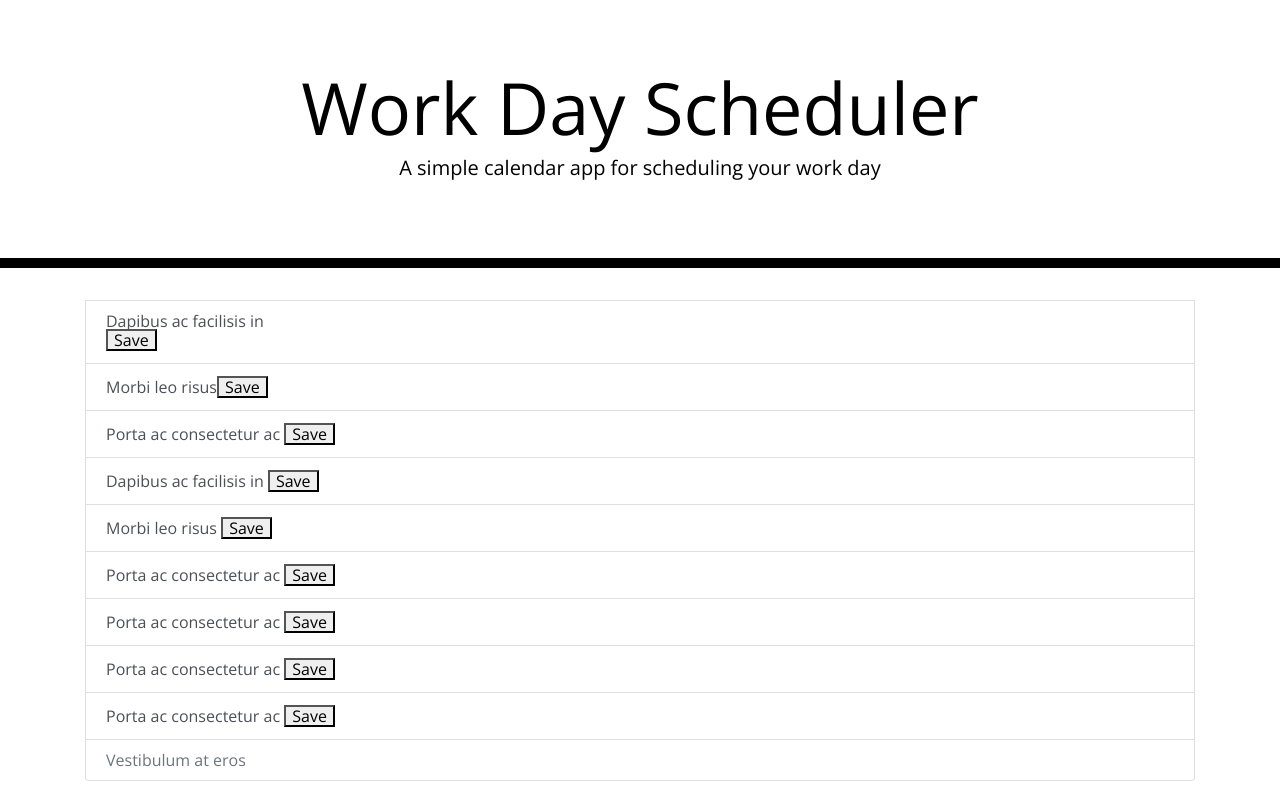
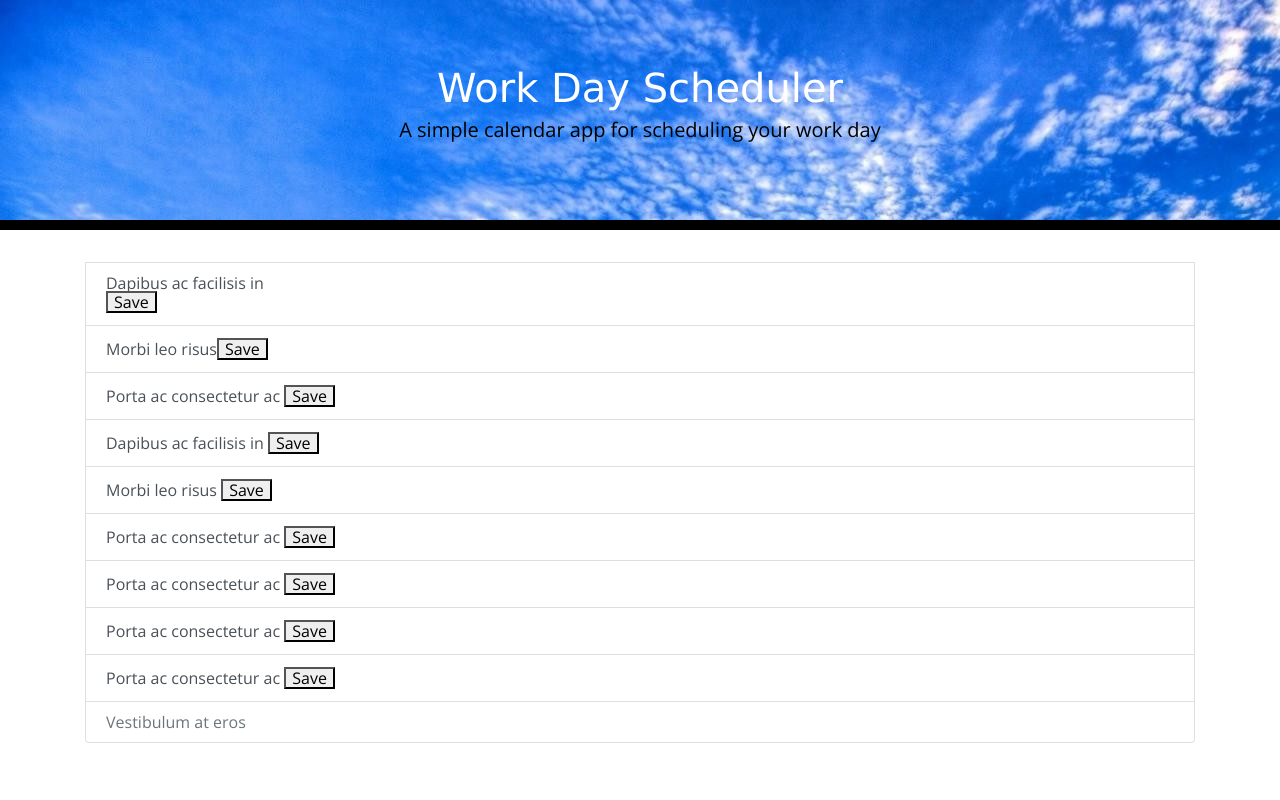
Before and after one commit to Electrovert/dayPlanner, a plain HTML site: page index.html in a window 1280 px wide. Drawn offline with nearby package versions, Linux system fonts and the light colour scheme.

Commit message:
Added image folder to apply background image to jubotron. Changed text in header, modified Bootstrap given classes in HTML

```diff
--- a/index.html
+++ b/index.html
@@ -23,7 +23,7 @@
 
   <body>
     <header class="jumbotron">
-      <h1 class="display-3">Work Day Scheduler</h1>
+      <h1 class="header">Work Day Scheduler</h1>
       <p class="lead">A simple calendar app for scheduling your work day</p>
       <p id="currentDay" class="lead"></p>
     </header>
--- a/style.css
+++ b/style.css
@@ -2,6 +2,15 @@ body {
     font-family: 'Open Sans', sans-serif;
     font-size: 16px;
     line-height: 1;
+  }
+
+  .jumbotron {
+    background-image: url("./image/609126.jpg");
+  }
+
+  .header {
+    font-family: 'Lucida Sans', 'Lucida Sans Regular', 'Lucida Grande', 'Lucida Sans Unicode', Geneva, Verdana, sans-serif;
+    color: white;
   }
 
   textarea{
```
Also changed, not shown: image/609126.jpg (added), 1 other file.
